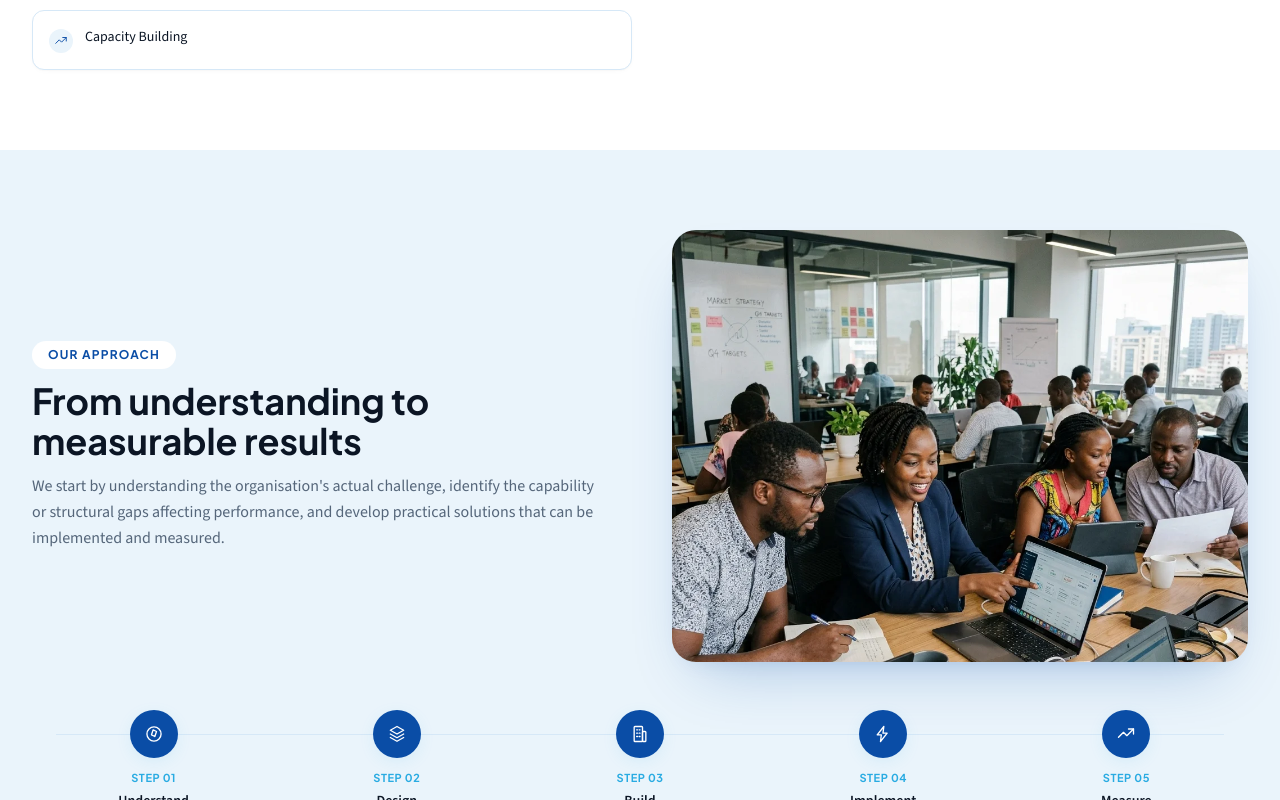
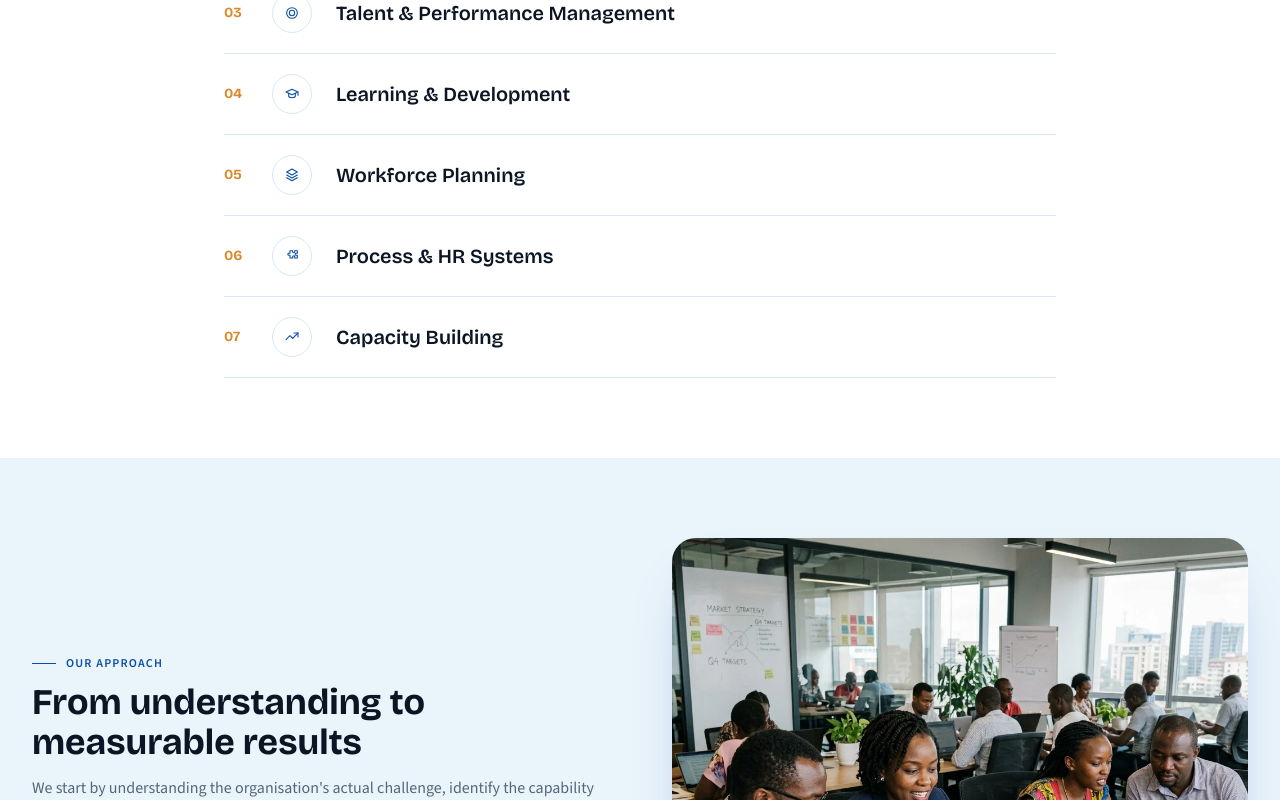
Before and after one commit to EmekaJoseph/limparglobal, a Nuxt app in the folder frontend/: page /organisational-solutions in a window 1280 px wide. Shown: the part 1060-1860 px from the top of the page. Built offline with nearby package versions, Linux system fonts and the light colour scheme; no server answers.

Commit message:
design update

```diff
--- a/frontend/app/assets/css/main.css
+++ b/frontend/app/assets/css/main.css
@@ -1,4 +1,4 @@
-@import url('https://fonts.googleapis.com/css2?family=Plus+Jakarta+Sans:wght@500;600;700;800&family=Source+Sans+3:wght@400;500;600&display=swap');
+@import url('https://fonts.googleapis.com/css2?family=Bricolage+Grotesque:opsz,wght@12..96,500;12..96,600;12..96,700;12..96,800&family=Source+Sans+3:wght@400;500;600&display=swap');
 
 @tailwind base;
 @tailwind components;
@@ -10,6 +10,7 @@
   --limpar-deep: #0A4DA6;
   --limpar-sky: #29ABE2;
   --limpar-pale: #EAF4FB;
+  --limpar-amber: #D98B2B;
 }
 
 html {
@@ -25,7 +26,7 @@ body {
 
 h1, h2, h3, h4,
 .font-heading {
-  font-family: 'Plus Jakarta Sans', system-ui, sans-serif;
+  font-family: 'Bricolage Grotesque', system-ui, sans-serif;
 }
 
 .no-scrollbar::-webkit-scrollbar {
--- /dev/null
+++ b/frontend/app/components/shared/CapabilityList.vue
@@ -0,0 +1,23 @@
+<script setup lang="ts">
+import type { ServiceItem } from '~/data/orgServices'
+
+defineProps<{
+  items: ServiceItem[]
+}>()
+</script>
+
+<template>
+  <ul class="divide-y divide-limpar-pale-border border-y border-limpar-pale-border">
+    <li
+      v-for="(item, i) in items"
+      :key="item.label"
+      class="group flex items-center gap-5 py-5 sm:gap-6"
+    >
+      <span class="w-6 shrink-0 font-heading text-sm font-bold text-limpar-amber">{{ String(i + 1).padStart(2, '0') }}</span>
+      <span class="flex h-10 w-10 shrink-0 items-center justify-center rounded-full border border-limpar-pale-border text-limpar-deep transition-colors duration-200 group-hover:border-limpar-deep group-hover:bg-limpar-deep group-hover:text-white">
+        <AppIcon :name="item.icon" class="h-4 w-4" />
+      </span>
+      <span class="font-heading text-lg font-semibold text-limpar-ink sm:text-xl">{{ item.label }}</span>
+    </li>
+  </ul>
+</template>
--- a/frontend/app/components/shared/ProcessSteps.vue
+++ b/frontend/app/components/shared/ProcessSteps.vue
@@ -19,7 +19,7 @@ defineProps<{
           <AppIcon :name="step.icon" class="h-5 w-5" />
         </span>
         <div>
-          <span class="block font-heading text-[11px] font-bold uppercase tracking-wider text-limpar-sky">Step {{ String(i + 1).padStart(2, '0') }}</span>
+          <span class="block font-heading text-[11px] font-bold uppercase tracking-wider text-limpar-amber">Step {{ String(i + 1).padStart(2, '0') }}</span>
           <span class="mt-1 block text-sm font-semibold leading-snug text-limpar-ink">{{ step.label }}</span>
         </div>
       </div>
--- a/frontend/app/pages/organisational-solutions.vue
+++ b/frontend/app/pages/organisational-solutions.vue
@@ -39,13 +39,16 @@ usePageSeo({
     </PageHero>
 
     <section class="bg-white">
-      <div class="mx-auto max-w-8xl px-4 py-20 sm:px-6 lg:px-8">
+      <div class="mx-auto max-w-4xl px-4 py-20 sm:px-6 lg:px-8">
         <div class="flex flex-col gap-3">
-          <span class="inline-flex self-start items-center rounded-full bg-limpar-pale px-4 py-1.5 font-heading text-xs font-bold uppercase tracking-widest text-limpar-deep">What We Offer</span>
+          <p class="flex items-center gap-2.5 text-xs font-bold uppercase tracking-widest text-limpar-deep">
+            <span class="h-px w-6 bg-limpar-deep" />
+            What We Offer
+          </p>
           <h2 class="font-heading text-3xl font-bold text-limpar-ink sm:text-4xl">HR, organisational development and capacity building</h2>
         </div>
         <div class="mt-10">
-          <ServiceList :items="orgServices" />
+          <CapabilityList :items="orgServices" />
         </div>
       </div>
     </section>
@@ -54,7 +57,10 @@ usePageSeo({
       <div class="mx-auto max-w-8xl px-4 py-20 sm:px-6 lg:px-8">
         <div class="grid grid-cols-1 gap-12 lg:grid-cols-2 lg:items-center lg:gap-16">
           <div class="flex flex-col gap-3">
-            <span class="inline-flex self-start items-center rounded-full bg-white px-4 py-1.5 font-heading text-xs font-bold uppercase tracking-widest text-limpar-deep">Our Approach</span>
+            <p class="flex items-center gap-2.5 text-xs font-bold uppercase tracking-widest text-limpar-deep">
+              <span class="h-px w-6 bg-limpar-deep" />
+              Our Approach
+            </p>
             <h2 class="font-heading text-3xl font-bold text-limpar-ink sm:text-4xl">From understanding to measurable results</h2>
             <p class="max-w-2xl text-base leading-relaxed text-limpar-slate">We start by understanding the organisation's actual challenge, identify the capability or structural gaps affecting performance, and develop practical solutions that can be implemented and measured.</p>
           </div>
--- a/frontend/tailwind.config.ts
+++ b/frontend/tailwind.config.ts
@@ -17,11 +17,12 @@ export default <Partial<Config>>{
           'sky-light': '#5FD0F5',
           pale: '#EAF4FB',
           'pale-border': '#D6E8F7',
-          white: '#FFFFFF'
+          white: '#FFFFFF',
+          amber: '#D98B2B'
         }
       },
       fontFamily: {
-        heading: ['"Plus Jakarta Sans"', 'system-ui', 'sans-serif'],
+        heading: ['"Bricolage Grotesque"', 'system-ui', 'sans-serif'],
         sans: ['"Source Sans 3"', 'system-ui', 'sans-serif']
       },
       boxShadow: {
```
